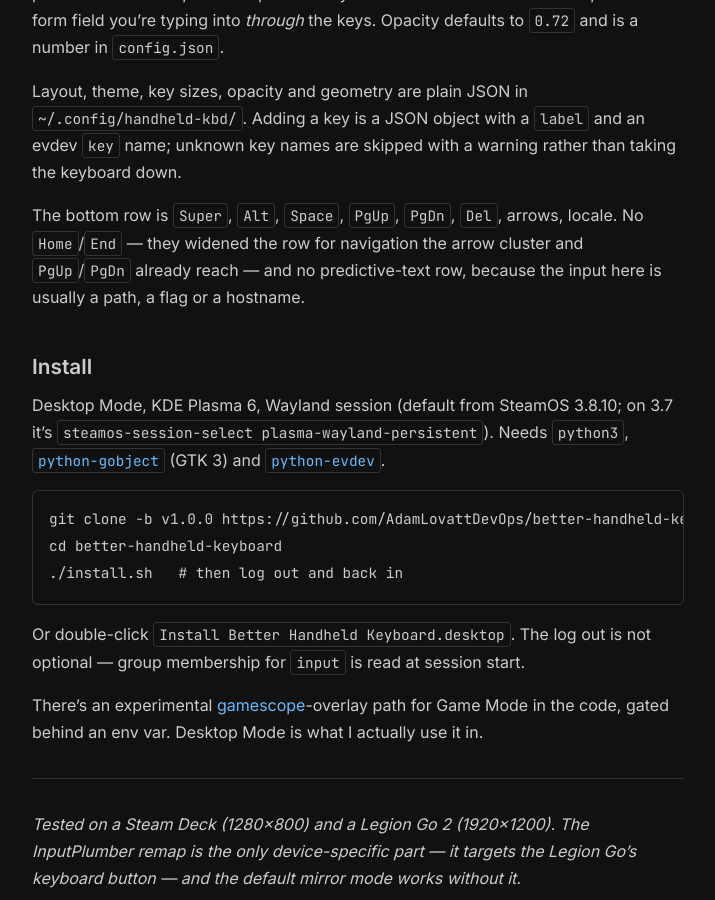
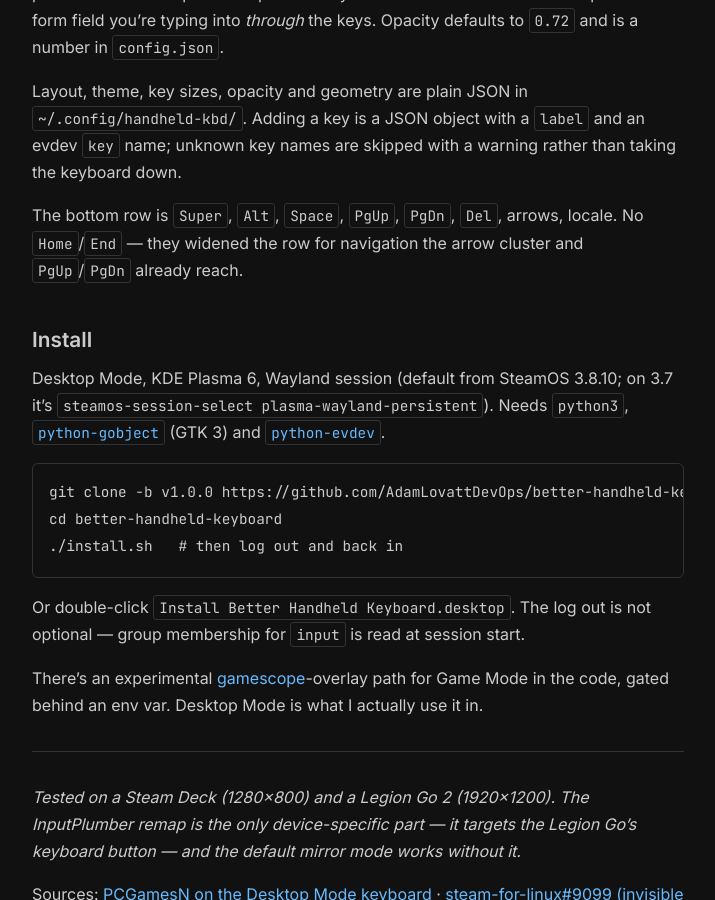
Before and after one commit to AdamLovattDevOps/adamlovattdevops.github.io, a Jekyll site: the page built from _posts/2026-08-05-steam-deck-keyboard.md, in a window 1280 px wide and 900 px high, scrolled down 6180 px. Shown: the whole window, without its empty margins (282-997 px from the left). Built offline with Jekyll 4.4.1, drawn with Linux system fonts in a browser that asks for light colours.

Commit message:
Drop predictive-text mention; no such code in the repo

```diff
--- a/_posts/2026-08-05-steam-deck-keyboard.md
+++ b/_posts/2026-08-05-steam-deck-keyboard.md
@@ -97,7 +97,7 @@ The transparency isn't decoration. A Steam Deck is 1280×800; a Legion Go 2 is 1
 
 Layout, theme, key sizes, opacity and geometry are plain JSON in `~/.config/handheld-kbd/`. Adding a key is a JSON object with a `label` and an evdev `key` name; unknown key names are skipped with a warning rather than taking the keyboard down.
 
-The bottom row is `Super`, `Alt`, `Space`, `PgUp`, `PgDn`, `Del`, arrows, locale. No `Home`/`End` — they widened the row for navigation the arrow cluster and `PgUp`/`PgDn` already reach — and no predictive-text row, because the input here is usually a path, a flag or a hostname.
+The bottom row is `Super`, `Alt`, `Space`, `PgUp`, `PgDn`, `Del`, arrows, locale. No `Home`/`End` — they widened the row for navigation the arrow cluster and `PgUp`/`PgDn` already reach.
 
 ## Install
 
```
